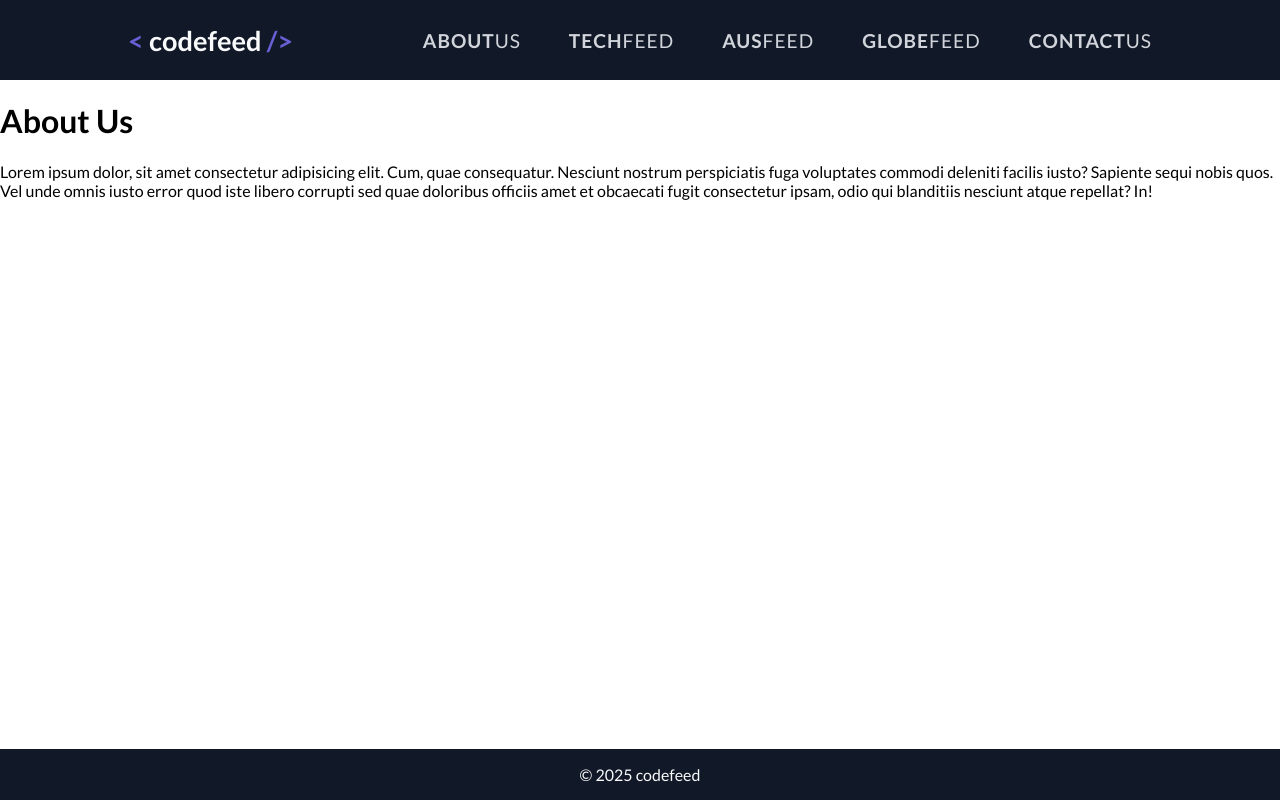
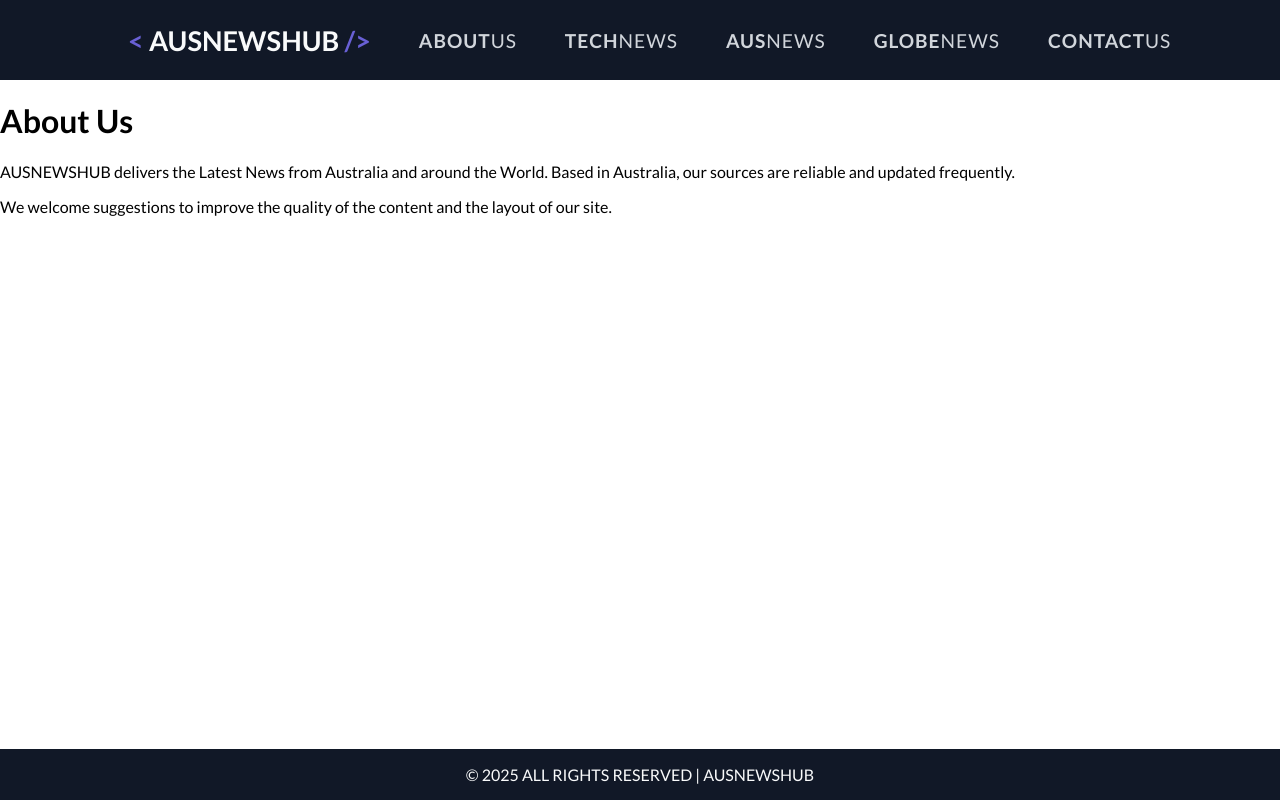
Before and after one commit to strawman88/NewsApp, a Next.js app: page /about in a window 1280 px wide. Built offline with nearby package versions, Linux system fonts and the light colour scheme; no server answers.

Commit message:
ga integration complete

```diff
--- a/src/components/layout/Footer/Footer.jsx
+++ b/src/components/layout/Footer/Footer.jsx
@@ -9,7 +9,7 @@ function Footer() {
     <div className={styles.footerbottom}>
       <div className="container">
         <p className="text-right pr-5">
-          &copy; {getCurrentYear()} codefeed
+          &copy; {getCurrentYear()} ALL RIGHTS RESERVED | AUSNEWSHUB
         </p>
       </div>
     </div>
--- a/src/components/layout/Header/Header.jsx
+++ b/src/components/layout/Header/Header.jsx
@@ -7,7 +7,7 @@ function Header() {
       <div className={styles.brand}>
         <Link href='/'>
           &lt;
-          <span className={styles.logoCore}>&nbsp;codefeed&nbsp;</span>
+          <span className={styles.logoCore}>&nbsp;AUSNEWSHUB&nbsp;</span>
           &#47;&gt;
         </Link>
       </div>
@@ -17,13 +17,13 @@ function Header() {
             <Link href='/about'><span>About</span>Us</Link>
           </li>
           <li>
-            <Link href='/news/tech'><span>Tech</span>Feed</Link>
+            <Link href='/news/tech'><span>Tech</span>News</Link>
           </li>
           <li>
-            <Link href='/news/aus'><span>Aus</span>Feed</Link>
+            <Link href='/news/aus'><span>Aus</span>News</Link>
           </li>
           <li>
-            <Link href='/news/world'><span>Globe</span>Feed</Link>
+            <Link href='/news/world'><span>Globe</span>News</Link>
           </li>
           <li>
             <Link href='/contact'><span>Contact</span>Us</Link>
--- a/src/components/layout/Header/Header.module.scss
+++ b/src/components/layout/Header/Header.module.scss
@@ -15,7 +15,7 @@
   .brand {
     font-size: 1.7rem;
     font-weight: 700;
-    text-transform: lowercase;
+    text-transform: uppercase;
     color: color.adjust($brandColor, $lightness: 10%);
     &:hover {
       color: color.adjust($brandColor, $lightness: 35%);
--- a/src/components/layout/HeroSection/HeroSection.jsx
+++ b/src/components/layout/HeroSection/HeroSection.jsx
@@ -10,7 +10,7 @@ function HeroSection({ title, description, bgImage }) {
       style={{ backgroundImage: `url(${bgImage})` }}
     >
       <div className={styles.overlay}>
-        <h1><span>{title}</span>feed</h1>
+        <h1><span>{title}</span>news</h1>
         <p>{description}</p>
       </div>
 
--- /dev/null
+++ b/src/lib/google-analytics/index.js
@@ -0,0 +1,8 @@
+// This function will be passed the URL the user navigates to
+// and will send a pageview event to Google Analytics
+export const pageview = (url) => {
+  window.gtag(
+    'config', process.env.NEXT_PUBLIC_GA_ID,
+    { page_path: url }
+  );
+}
--- a/src/pages/[articleId]/index.jsx
+++ b/src/pages/[articleId]/index.jsx
@@ -9,7 +9,7 @@ function ArticleDetailPage(props) {
   return (
     <Fragment>
       <Head>
-        <title>{`CodeFeed | ${article.category}`}</title>
+        <title>{`AUSNEWSHUB | ${article.category}`}</title>
         <meta
           name='description'
           description={article.title + ': ' + article.description}
--- a/src/pages/_app.jsx
+++ b/src/pages/_app.jsx
@@ -1,11 +1,32 @@
-import { Fragment } from 'react';
+import { Fragment, useEffect } from 'react';
 import Head from 'next/head';
 import Script from 'next/script';
+import { useRouter } from 'next/router';
 
 import '@/styles/scss/main.scss'
 import Layout from '@/components/layout';
+import * as ga from '../lib/google-analytics';
 
 function App({ Component, pageProps }) {
+  // Setup for Google Analytics page views
+  const router = useRouter();
+  useEffect(() => {
+    // This function passes the clicked URL page event to Google Analytics
+    const handleRouteChange = (url) => {
+      ga.pageview(url);
+    }
+
+    // Subscribe to change event when component "mounts"
+    router.events.on('routeChangeComplete', handleRouteChange);
+    // Unsubscribe from events when component "unmounts" or is destroyed
+    // This is important to avoid memory leaks
+    // and to ensure that the event listener is removed when the component is unmounted
+    // This is a good practice to avoid memory leaks
+    return () => {
+      router.events.off('routeChangeComplete', handleRouteChange);
+    }
+  }, [router.events]);
+
   return (
     <Fragment>
       <Script
--- a/src/pages/about.jsx
+++ b/src/pages/about.jsx
@@ -3,7 +3,8 @@
 const AboutPage = () => {
   return <div>
     <h1>About Us</h1>
-    <p>Lorem ipsum dolor, sit amet consectetur adipisicing elit. Cum, quae consequatur. Nesciunt nostrum perspiciatis fuga voluptates commodi deleniti facilis iusto? Sapiente sequi nobis quos. Vel unde omnis iusto error quod iste libero corrupti sed quae doloribus officiis amet et obcaecati fugit consectetur ipsam, odio qui blanditiis nesciunt atque repellat? In!</p>
+    <p>AUSNEWSHUB delivers the Latest News from Australia and around the World. Based in Australia, our sources are reliable and updated frequently.</p>
+    <p>We welcome suggestions to improve the quality of the content and the layout of our site.</p>
   </div>;
 };
 export default AboutPage;
--- a/src/pages/news/aus.jsx
+++ b/src/pages/news/aus.jsx
@@ -10,7 +10,7 @@ function AusNewsPage(props) {
   return (
     <Fragment>
       <Head>
-        <title>Code-Feed | AusFeed</title>
+        <title>AUSNEWSHUB | Aus News</title>
         <meta
           name='description'
           description='Browse all the Australian news of today via ABC News AU'
--- a/src/pages/news/tech.jsx
+++ b/src/pages/news/tech.jsx
@@ -8,7 +8,7 @@ function TechNewsPage({ techArticles }) {
   return (
     <Fragment>
       <Head>
-        <title>Code-Feed | Top Headlines</title>
+        <title>AUSNEWSHUB | Tech Headlines</title>
         <meta
           name='description'
           description='Check out the trending tech headlines!'
--- a/src/pages/news/world.jsx
+++ b/src/pages/news/world.jsx
@@ -10,7 +10,7 @@ function WorldNewsPage(props) {
   return (
     <Fragment>
       <Head>
-        <title>Code-Feed | GlobeFeed</title>
+        <title>AUSNEWSHUB | World News</title>
         <meta
           name='description'
           description='Browse all the global news of today via BBC News UK'
```
Also changed, not shown: src/pages/index.jsx (+4 -4 lines).
